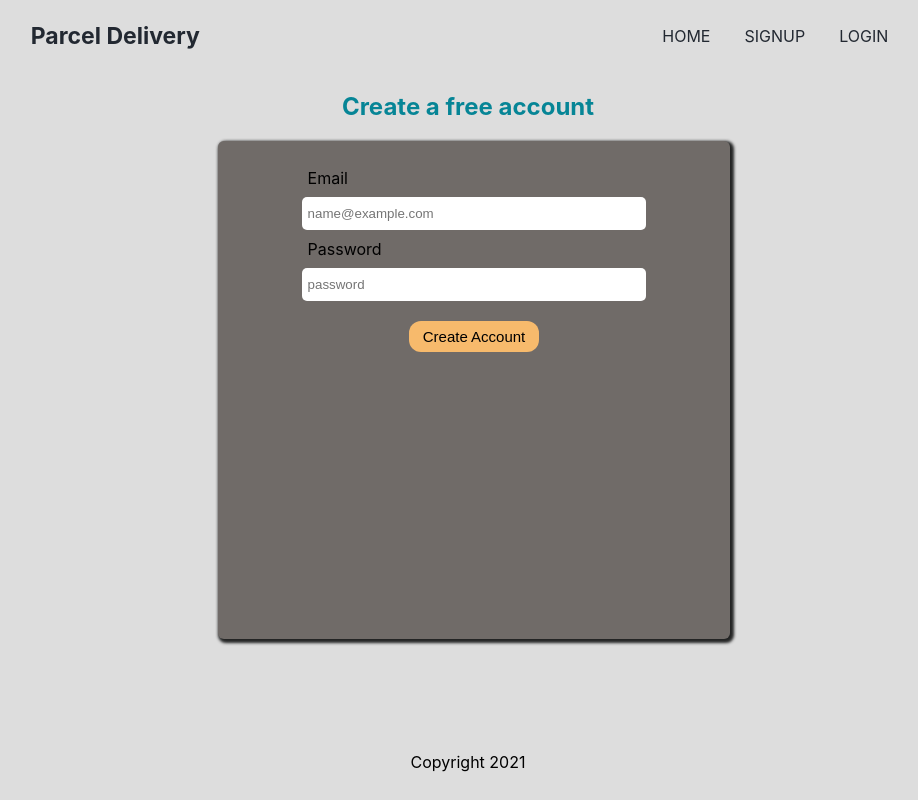
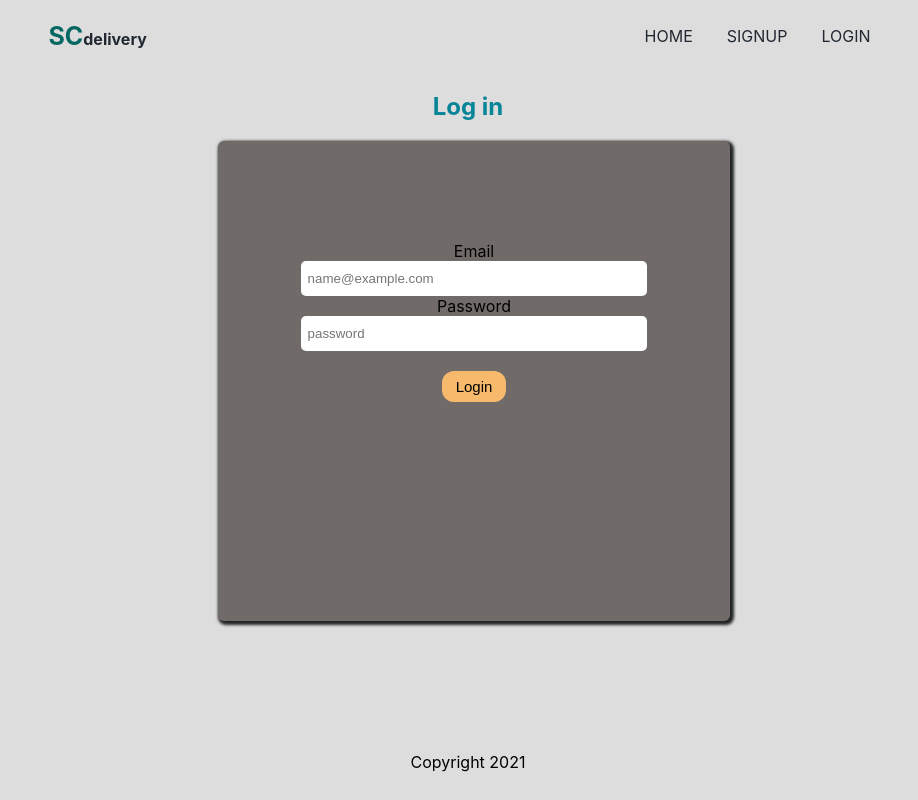
Before and after one commit to scovia-achan/safe-courier, a React (Create React App) app: page /login in a window 1280 px wide. Shown: the whole page, without its empty margins (172-1090 px from the left). Built offline with nearby package versions, Linux system fonts and the light colour scheme.

Commit message:
change font, color for login and signup pages

```diff
--- a/public/index.html
+++ b/public/index.html
@@ -8,6 +8,8 @@
       name="description"
       content="Web site created using create-react-app"
     />
+    <link rel="preconnect" href="https://fonts.gstatic.com">
+    <link href="https://fonts.googleapis.com/css2?family=Open+Sans:wght@300&family=Rubik:wght@300&display=swap" rel="stylesheet">
 
     <title>Safe Courier</title>
   </head>
--- a/src/App.css
+++ b/src/App.css
@@ -1,6 +1,8 @@
 .App {
   max-width: 2000px;
   background-color: #DDDDDD;
+  /* font-family: 'Open Sans', sans-serif;
+  font-family: 'Rubik', sans-serif; */
 }
 
 .home {
@@ -47,11 +49,11 @@
   font-size: 19px;
 }
 
-.sigin-up{
+.sigin-up, .sigin-in{
   height: 650px;
 }
 
-.register {
+.register, .login {
   width: 50%;
   margin: 10px auto;
 
@@ -63,7 +65,7 @@
   flex-direction: column;
   justify-items: center;
   height: 480px;
-  padding-top: 18px;
+  padding-top: 25px;
   border-radius: 6px;
   align-items: center;
   box-shadow: 2px 2px 3px 2px #232424;
@@ -71,14 +73,16 @@
   background-color: #706b68;
 }
 .register-form label,
-.register-form input {
-  padding: 9px 6px;
+.register-form input,
+.login-form input,
+.login-form input {
+  padding: 10px 7px;
   width: 65%;
   border-radius: 5px;
   border: none;
 }
 
-.register-form > button {
+.auth-btn {
   border-radius: 12px;
   padding: 7px 14px;
   border: none;
@@ -86,6 +90,20 @@
   margin-top: 20px;
   background-color: #f7ba6c;
   cursor: pointer;
+}
+
+.login-form{
+  width: 80%;
+  display: flex;
+  flex-direction: column;
+  justify-items: center;
+  height: 380px;
+  padding-top: 100px;
+  border-radius: 6px;
+  align-items: center;
+  box-shadow: 2px 2px 3px 2px #232424;
+  margin-left: 70px;
+  background-color: #706b68;
 }
 
 
--- a/src/Components/Main.css
+++ b/src/Components/Main.css
@@ -8,9 +8,13 @@
 
 }
 .logo{
-    font-size: 23px;
+    font-size: 16px;
     font-weight: bold;
     color: #222831;
+}
+.logo span {
+    font-size: 25px;
+    color: rgb(6, 104, 99);
 }
 
 .navlinks {
--- a/src/Components/Navbar.js
+++ b/src/Components/Navbar.js
@@ -5,7 +5,7 @@ import "./Main.css"
 function Navbar() {
     return (
         <div className="nav">
-            <div className="logo">Parcel Delivery</div>
+            <div className="logo"><span>SC</span>delivery</div>
             <ul className="navlinks">
                 <li><Link to="/">home</Link></li>
                 <li><Link to="/signup">SignUp</Link></li>
--- a/src/Pages/Login.js
+++ b/src/Pages/Login.js
@@ -6,19 +6,19 @@ function Login() {
   const [password, setpassword] = useState("");
 
   return (
-    <div className="sigin-up">
+    <div className="sigin-in">
       <h2 style={{ textAlign: "center", color: "rgb(6, 133, 150)" }}>
-        Create a free account
+        Log in
       </h2>
-      <div className="register">
-        <form className="register-form">
+      <div className="login">
+        <form className="login-form">
 
           <label>Email</label>
           <input type="email" placeholder="name@example.com" />
           <label>Password</label>
           <input type="email" placeholder="password" />
 
-          <button>Create Account</button>
+          <button className="auth-btn">Login</button>
         </form>
       </div>
     </div>
--- a/src/Pages/SignUp.js
+++ b/src/Pages/SignUp.js
@@ -24,7 +24,7 @@ function SignUp() {
           <input type="email" placeholder="password" />
 					<label>confirm Password</label>
           <input type="email" placeholder="reapeat password" />
-					<button>Create Account</button>
+					<button className="auth-btn">Create Account</button>
         </form>
       </div>
     </div>
```
